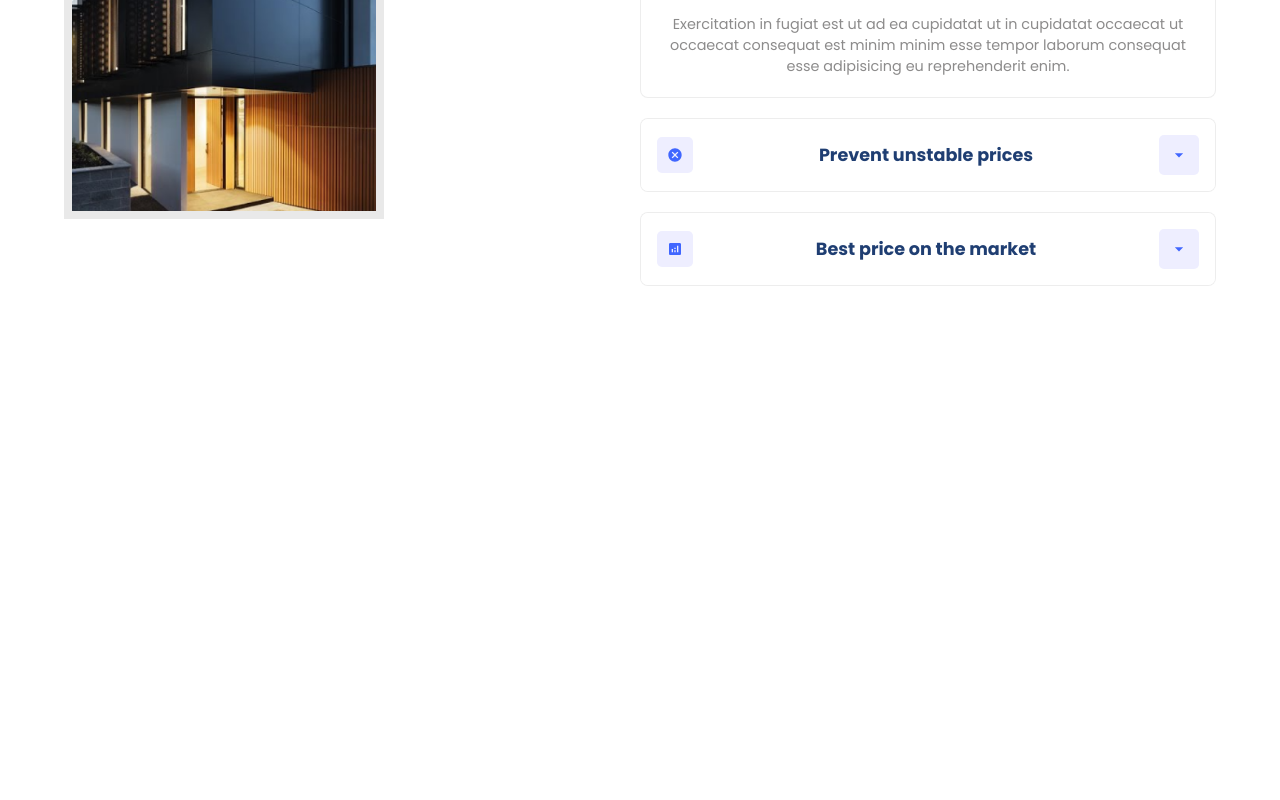
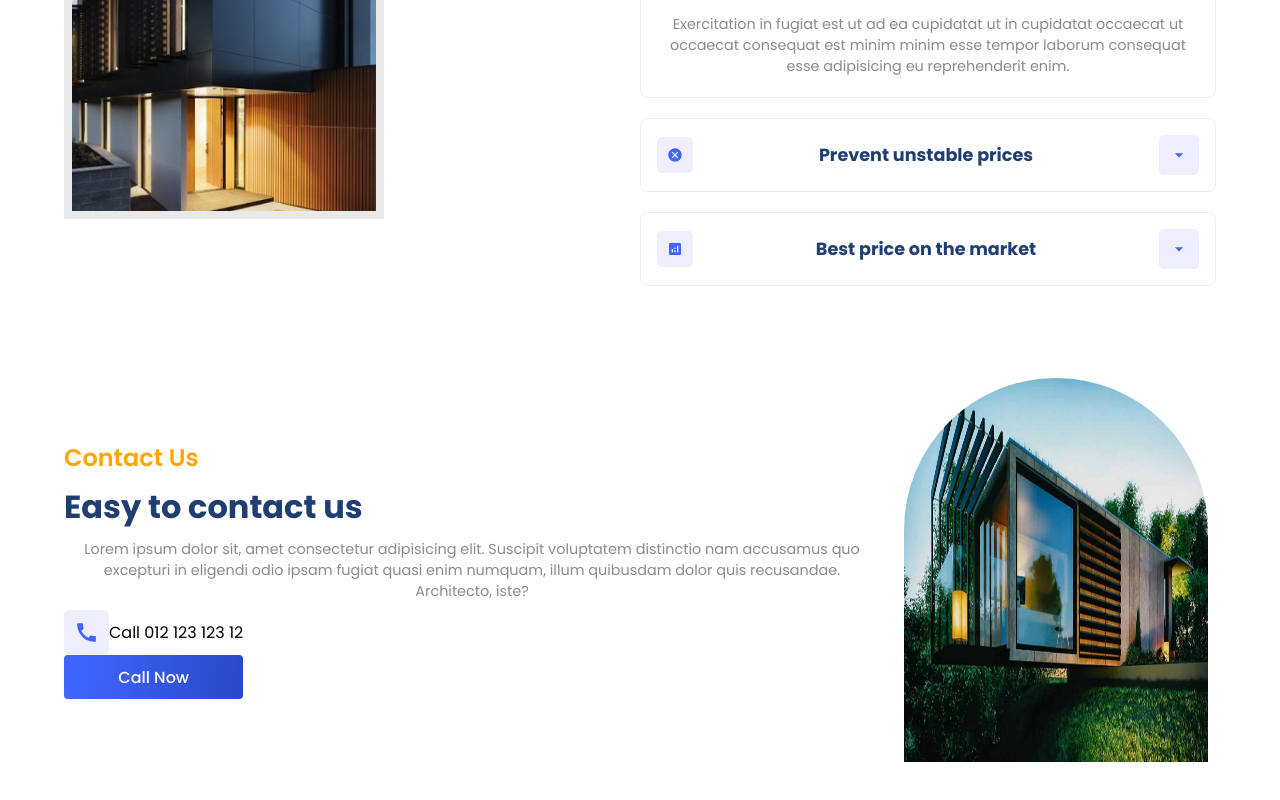
Before and after one commit to itssg001/React.js-Projects, a React (Vite) app in the folder Real-Estate-Website/: page / in a window 1280 px wide. Shown: the part 1615-2415 px from the top of the page. Before the commit the page ends 1985 px from the top, so only its background shows below. Built offline with nearby package versions, Linux system fonts and the light colour scheme.

Commit message:
contact  page setup

```diff
--- a/Real-Estate-Website/src/App.jsx
+++ b/Real-Estate-Website/src/App.jsx
@@ -4,6 +4,7 @@ import Header from './components/Header/Header'
 import Hero from './components/Hero/Hero'
 import Recidencies from './components/Residencies/Recidencies'
 import Value from './components/Value/Value'
+import Contact from './components/Contact/Contact'
 
 function App() {
 
@@ -15,6 +16,7 @@ function App() {
       <Companies />
       <Recidencies />
       <Value />
+      <Contact/>
     </div>
   )
 }
--- /dev/null
+++ b/Real-Estate-Website/src/components/Contact/Contact.jsx
@@ -0,0 +1,51 @@
+import React from 'react'
+import './contact.css'
+import { MdCall } from 'react-icons/md'
+import {BsFillChatDotsFill} from 'react-icons/bs'
+import {HiChatBubbleBottomCenter} from 'react-icons/hi2'
+const
+conact = () => {
+  return (
+    <section className="c-wrapper">
+        <div className="paddings c-container">
+            {/* left-side  */}
+            <div className="c-left">
+                <span className='orangeText'>Contact Us</span>
+                <span className='primaryText'>Easy to contact us</span>
+                <span className='secondaryText'>Lorem ipsum dolor sit, amet consectetur adipisicing elit. Suscipit voluptatem distinctio nam accusamus quo excepturi in eligendi odio ipsam fugiat quasi enim numquam, illum quibusdam dolor quis recusandae. Architecto, iste?</span>
+
+            <div className="contactModes">
+                {/* first-row  */}
+                <div className="firstRow">
+                    <div className="mode">
+                        <div className="flexStart">
+                            <div className="icon">
+                                <MdCall size={25}/>
+                            </div>
+                            <div className="detail">
+                                <span>Call</span>
+                                <span> 012 123 123 12</span>
+
+                            </div>
+                        </div>
+                    </div>
+                    <div className="button">Call Now</div>
+                </div>
+            </div>
+
+            </div>
+
+            {/* right-side  */}
+            <div className="c-right">
+                <div className="image-container">
+                    <img src="./contact.jpg" alt="" />
+                </div>
+            </div>
+
+        </div>
+    </section>
+  )
+}
+
+export default
+conact
--- /dev/null
+++ b/Real-Estate-Website/src/components/Contact/contact.css
@@ -0,0 +1,10 @@
+.c-container{
+
+    .c-left{
+        display: flex;
+        flex-direction:column;
+        gap: 0.5rem;
+        align-items: start;
+        justify-content: center;
+    }
+}
```
